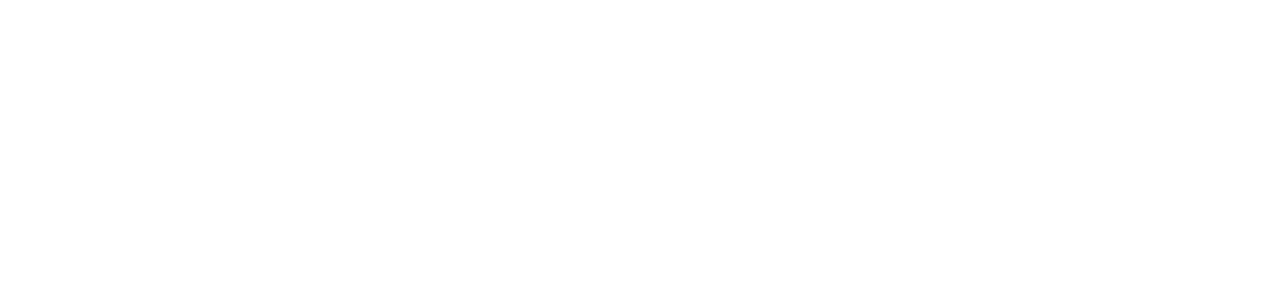
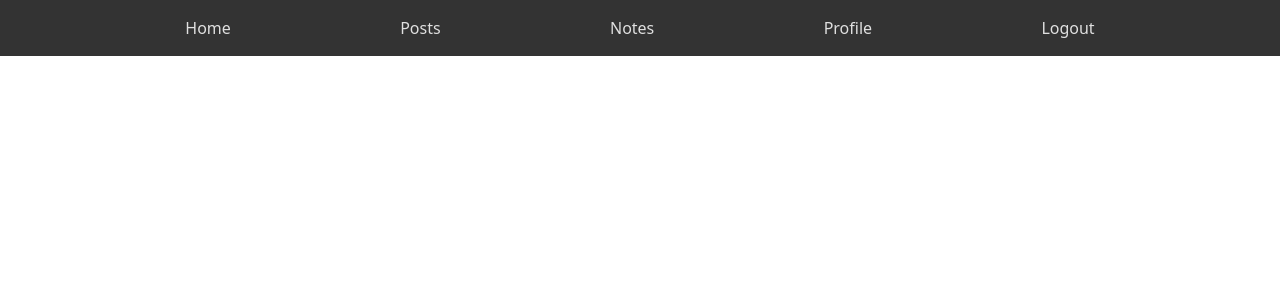
Before and after one commit to Gregor-j8/GlobeTrek, a React (Vite) app: page /posts in a window 1280 px wide. Shown: the top 300 px of the page. Built offline with nearby package versions, Linux system fonts and the light colour scheme; sample sign-in values are in the browser's storage.

Commit message:
added posts list

```diff
--- a/src/components/Home/Home.jsx
+++ b/src/components/Home/Home.jsx
@@ -14,7 +14,7 @@
     return (
         <div className="w-full">
             <div className="mt-10 flex flex-col items-center">
-                <h1 className="pt-5 pb-10 text-2xl">Welcome {user.fullName}</h1>
+                <h1 className="pt-5 pb-10 text-2xl">Welcome {user?.fullName}</h1>
                 <section>
                     <video loop autoPlay muted width="900" src={Globe()}></video>
                 </section>
--- a/src/components/Posts/Posts.jsx
+++ b/src/components/Posts/Posts.jsx
@@ -0,0 +1,7 @@
+export const Posts = () => {
+    return (
+        <div>
+
+        </div>
+    )
+}
--- a/src/services/userService.js
+++ b/src/services/userService.js
@@ -1,8 +1,10 @@
 export const getUserByEmail = (email) => {
-  return fetch(`http://localhost:8088/users?email=${email}`).then((res) => res.json())}
+  return fetch(`http://localhost:8088/users?email=${email}`).then((res) => res.json())
+}
 
 export const GetUserById = (userId) => {
-  return fetch(`http://localhost:8088/users?id=${userId}`).then((res) => res.json())}
+  return fetch(`http://localhost:8088/users?id=${userId}`).then((res) => res.json())
+}
 
 export const createUser = (user) => {
   return fetch("http://localhost:8088/users", {
--- a/src/views/AuthorizedViews.jsx
+++ b/src/views/AuthorizedViews.jsx
@@ -2,6 +2,7 @@
 import { Navbar } from "../components/navbar/Navbar"
 import { Home } from "../components/Home/Home"
 import { useEffect, useState } from "react"
+import { Posts } from "../components/Posts/Posts"
 
 export const AuthorizedViews = () => {
     const [currentUser, setCurrentUser] = useState({})
@@ -20,6 +21,7 @@
                     <Outlet />
                 </>}>
                 <Route index element={<Home currentUser={currentUser}/>}/>
+                <Route path="posts" element={<Posts />}/>
             </Route>
         </Routes>
     </>
```
Also changed, not shown: src/services/postService.js (added).
